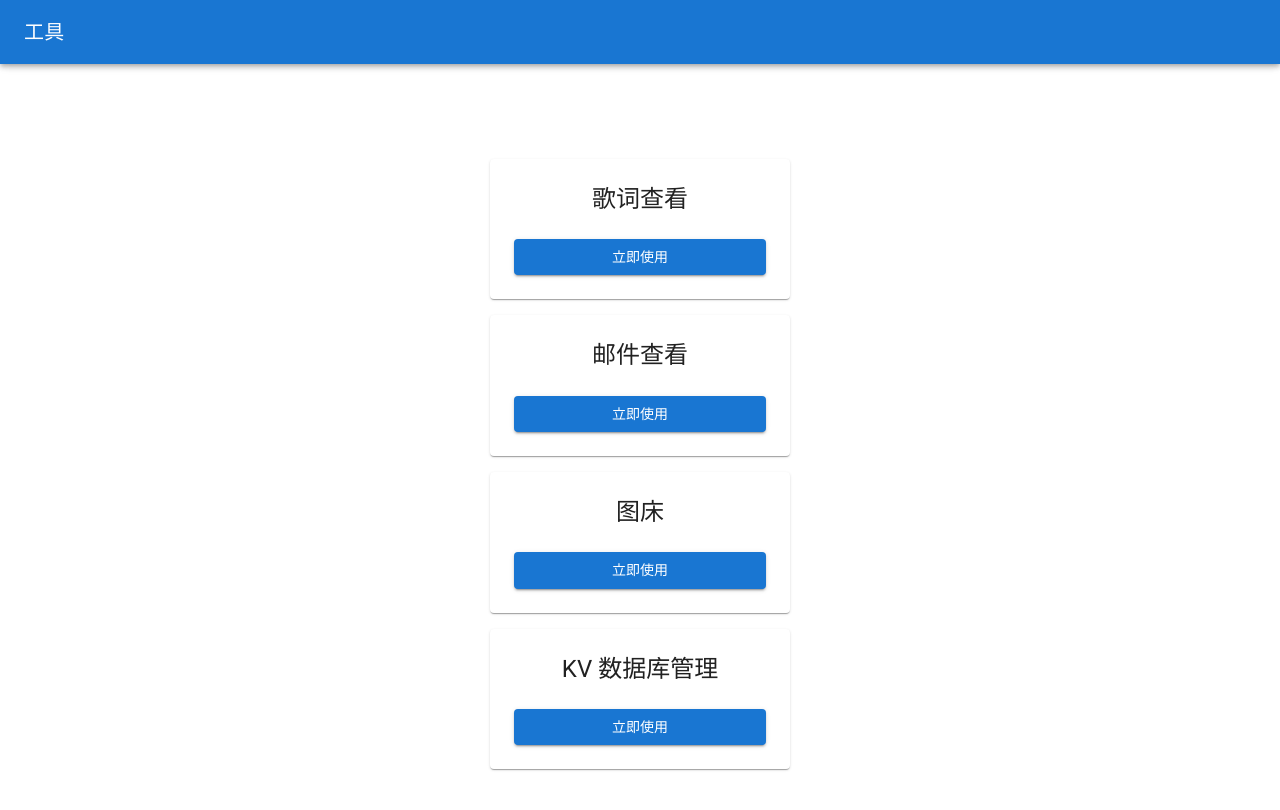
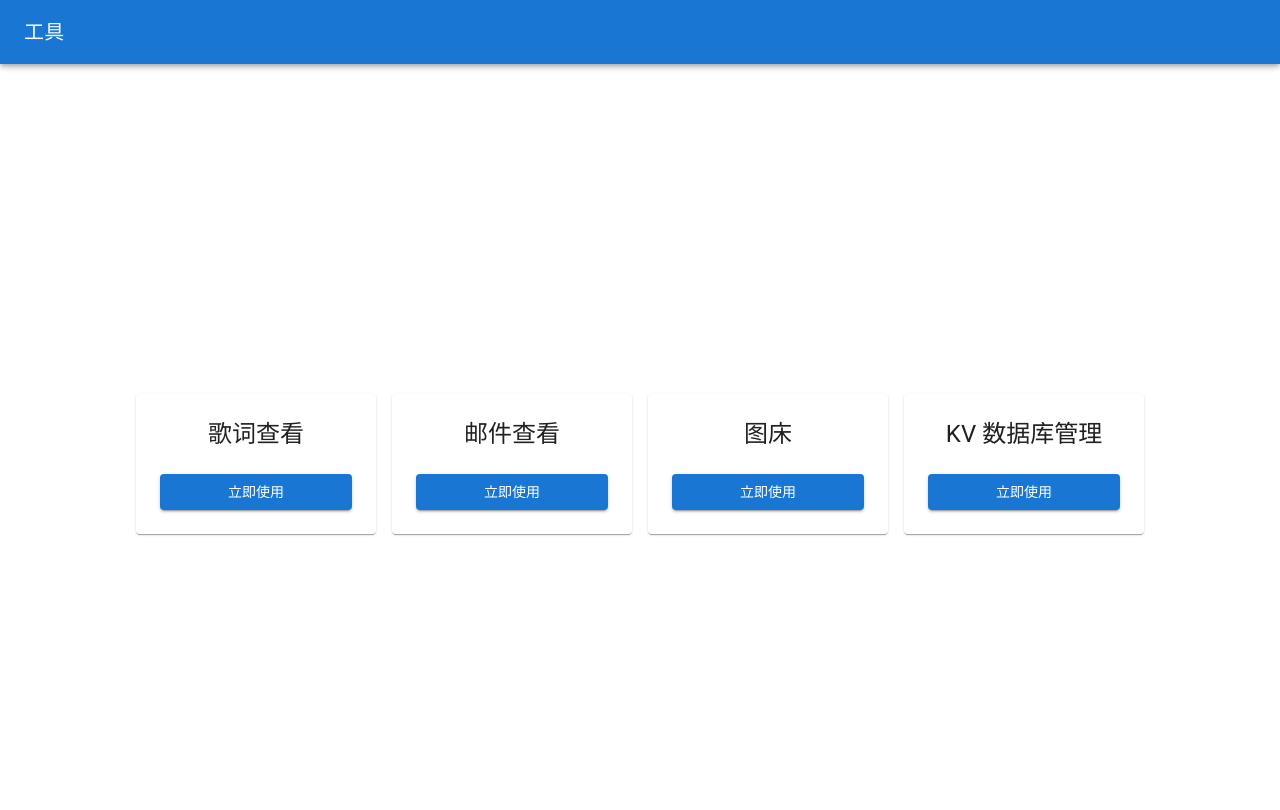
Before and after one commit to Aldy2007/lyricviewer, a Next.js app: page / in a window 1280 px wide. Shown: the top 810 px of the page. Built offline with nearby package versions, Linux system fonts and the light colour scheme; what @mui/material-nextjs would draw is missing.

Commit message:
优化主页布局和工具卡片样式

```diff
--- a/src/app/page.js
+++ b/src/app/page.js
@@ -13,8 +13,15 @@ export default function Home() {
       justifyContent: 'center',
       py: 4
     }}>
-      <Container maxWidth="sm">
-        <Box sx={{ display: 'flex', flexDirection: 'column', gap: 2 }}>
+      <Container maxWidth="lg">
+        <Box sx={{
+          display: 'flex',
+          flexDirection: { xs: 'column', md: 'row' },
+          justifyContent: 'center',
+          alignItems: 'stretch',
+          gap: 2,
+          flexWrap: 'wrap'
+        }}>
           <ToolCard
             title="歌词查看"
             link="/tools/lyrics"
--- a/src/components/toolcard.js
+++ b/src/components/toolcard.js
@@ -8,9 +8,9 @@ export default function ToolCard({ title, link }) {
 
   return (
     <Card sx={{
-      width: '100%',
+      width: { xs: '100%', sm: 240 },
       maxWidth: 300,
-      margin: '0 auto',
+      margin: 0,
       transition: 'transform 0.2s ease-in-out, box-shadow 0.2s ease-in-out',
       '&:hover': {
         transform: 'translateY(-4px)',
```
